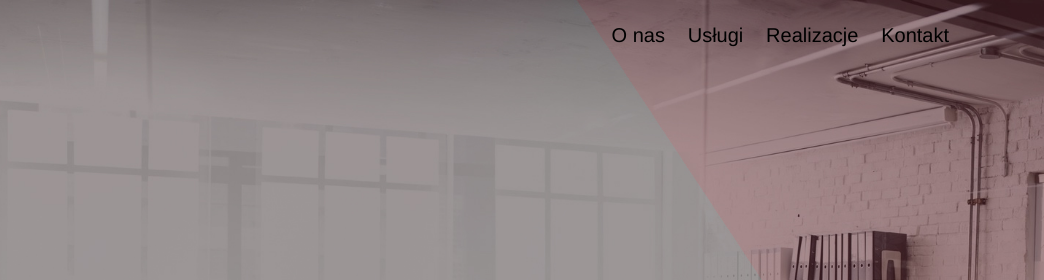
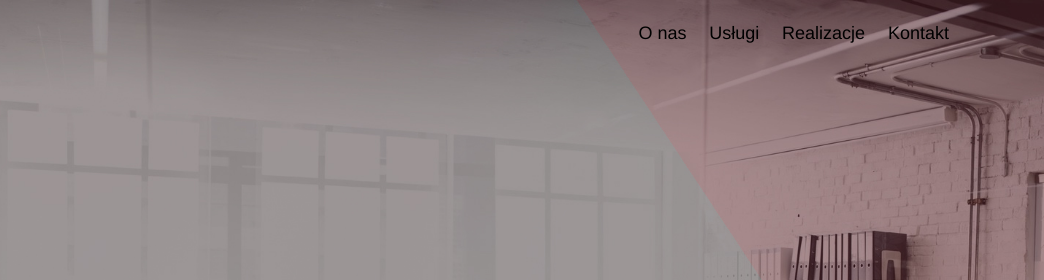
Before and after one commit to Lockeriano/ppc_website, a website: page index.html in a window 1280 px wide. Shown: the top 280 px of the page, 236-1280 px from the left. Drawn offline with nearby package versions, Linux system fonts and the light colour scheme; some packages are replaced by stand-ins of ours; a web font is replaced by a local one.

Commit message:
Fix fonts on gh pages

```diff
--- a/css/main.sass
+++ b/css/main.sass
@@ -29,7 +29,6 @@ header
       list-style: none
       cursor: pointer
       margin: 0 1rem
-      font-size: 2rem
     a
      color: inherit
      font-size: 1.8rem
```
Also changed, not shown: css/main.css.
